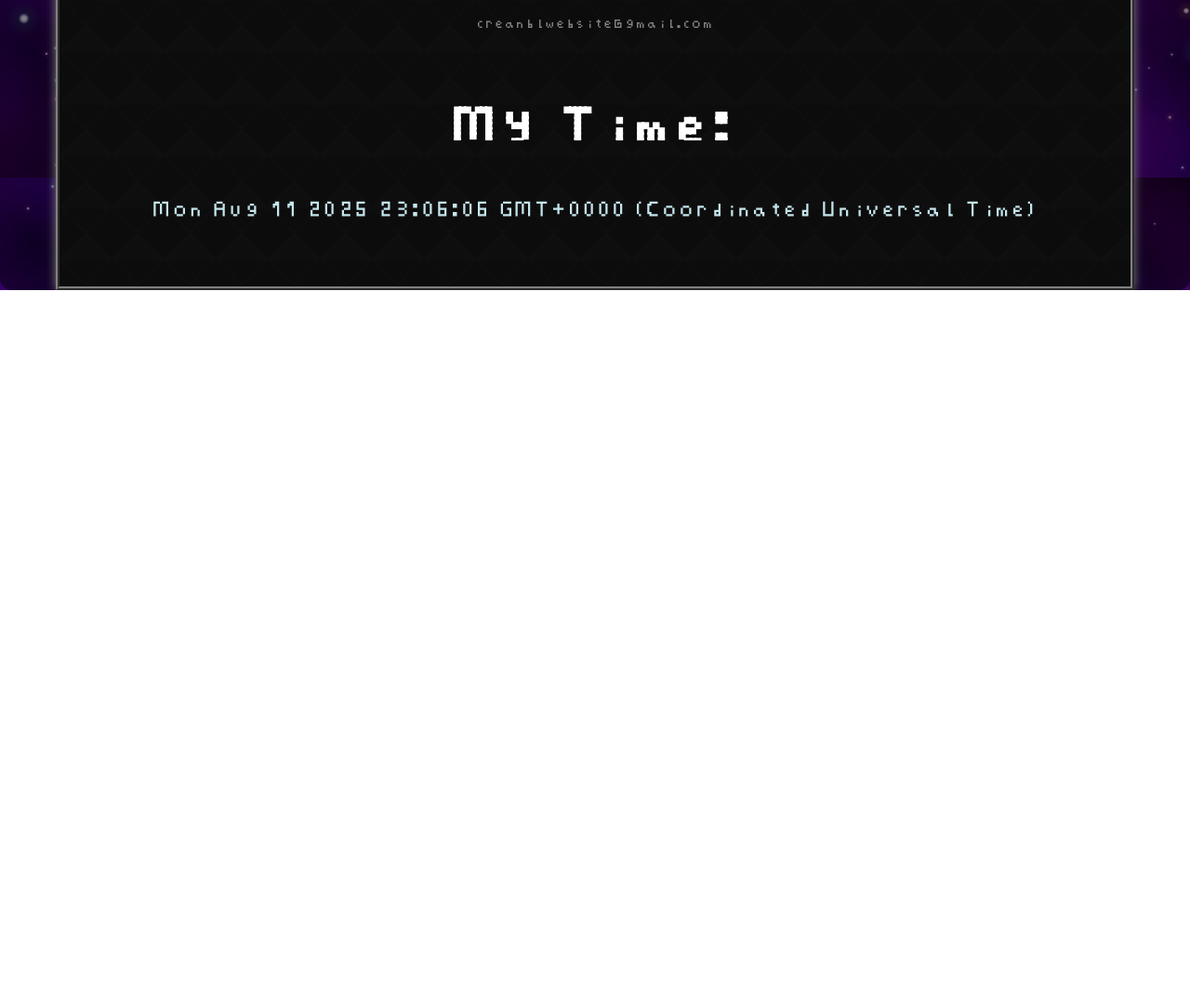
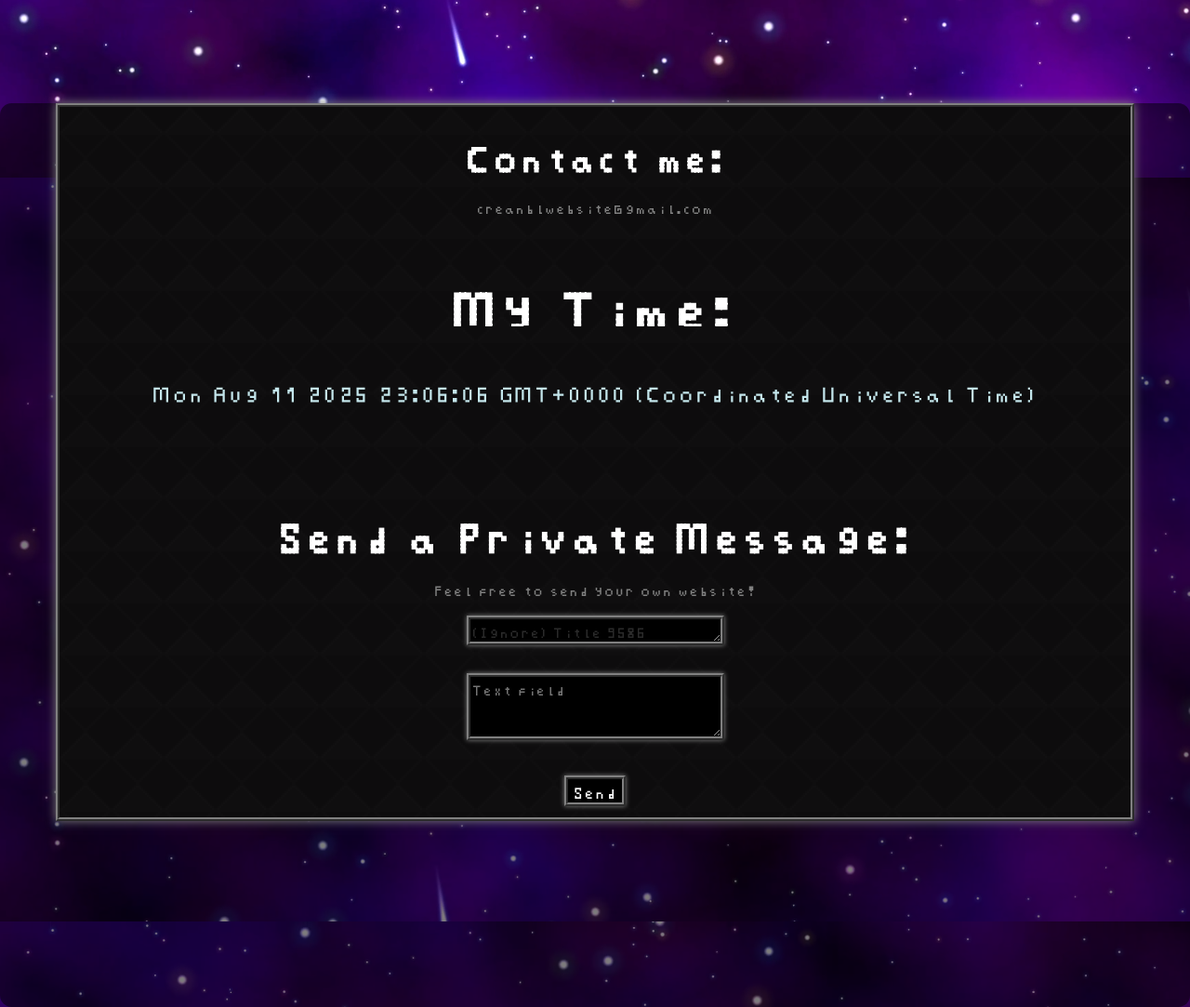
Before and after one commit to creaamblob/CreanBL.github.io, a plain HTML site: page Code/Main.html in a window 1280 px wide. Shown: the part 1409-2492 px from the top of the page at 93% size. Before the commit the page ends 1721 px from the top, so only its background shows below. Drawn offline with Linux system fonts and the light colour scheme.

Commit message:
return of that one email thingy

```diff
--- a/Code/Main.html
+++ b/Code/Main.html
@@ -24,6 +24,15 @@
         }
         h3:hover {
             transform: scale(1.25);
+        }
+        .emailField {
+            min-width: 265px;
+            max-width: 265px;
+            height: 20px;
+            min-height: 20px;
+            max-height: 20px;
+            font-size: 12px;
+            overflow: auto;
         }
     </style>
     <body>
@@ -83,19 +92,40 @@
             </p>
         </div>
 
-        <div class="Window" style="position: absolute; top: 165vh; width: 100vw; display: flex; justify-content: center;">
+        <div class="Window" style="position: absolute; top: 190vh; width: 100vw; display: flex; justify-content: center; padding-bottom: 200px;">
             <div class="WindowContainer">
                 <h2 style="margin-bottom: 5px; font-size: 30px;">Contact me:</h2>
                 <thought>creanblwebsite@gmail.com</thought>
                 <br>
                 <h2>My Time:</h2>
                 <p id="time">00:00:00</p><br>
+                <h3 style="margin-bottom: 5px">
+                    Send a Private Message:
+                </h3>
+                <form action="https://api.web3forms.com/submit" method="post">
+                    <thought>Feel free to send your own website!</thought><br>
+
+                    <textarea name="name" id="Spamton" class="emailField" style="color: rgb(42, 42, 42);" required></textarea>
+                    <br>
+                    <textarea name="message" placeholder="Text field" class="emailField" style="height: 60px; min-height: 60px; max-height: 240px;" required></textarea>
+                    <br>
+
+                    <input type="hidden" name="access_key" value="ce174ffb-49aa-4f45-968e-42213c024655">
+                    <input type="hidden" name="subject" value="CreanWebsite Message New!!">
+                    <input type="hidden" name="redirect" value="https://creaamblob.github.io/Creanbl.github.io/SendSuccess.html">
+                    <input type="checkbox" name="botcheck" class="hidden" style="display: none;">
+                    <input type="hidden" name="from_name" value="CreanWebsite">
+                    <div class="h-captcha" data-captcha="true"></div>
+                    <button type="submit" id="submitEmail">Send</button>
+                </form>
             </div>
         </div>
 
         <script>
-            setInterval(UpdateTime, 100);
+            setInterval(UpdateTime, 1);
             function UpdateTime() {
+                document.getElementById("Spamton").value = "(Ignore) Title " + String(Math.round(Math.random() * 10000.0));
+
                 const date = new Date();
                 const offSet = date.getTimezoneOffset() * 60 * 1000;
                 const UTCtime = date.getTime() + offSet;
--- a/Code/style.css
+++ b/Code/style.css
@@ -160,6 +160,15 @@ input {
 a {
     cursor: url('../Assets/Cursor_Hover.png') 18 6, auto;
 }
+textarea {
+    font-family: WanderersLost;
+    background-color: black;
+    box-shadow: 0px 0px 5px gray;
+    border: 4px gray ridge;
+    color: white;
+    cursor: url('../Assets/Cursor_Hover.png') 18 6, auto;
+    transition: 0.25s;
+}
 button {
     font-family: WanderersLost;
     background-color: black;
```
Also changed, not shown: Code/Info.html (+7 -6 lines), Code/SendSuccess.html (added, +34 -0 lines).
